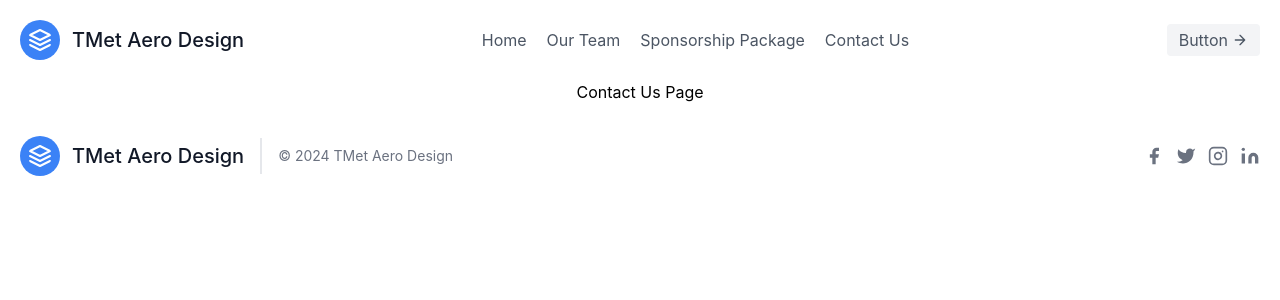
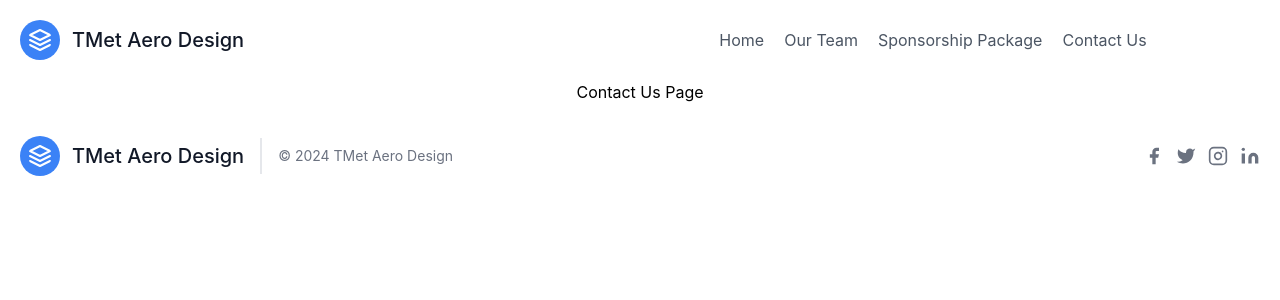
Before and after one commit to Tmet-Aero-Design/TMetAeroWebsite, a React (Create React App) app: page /TMetAeroWebsite/ContactUs in a window 1280 px wide. Shown: the top 300 px of the page. Built offline with nearby package versions, Linux system fonts and the light colour scheme.

Commit message:
Small format changes

```diff
--- a/src/components/Footer.js
+++ b/src/components/Footer.js
@@ -15,23 +15,23 @@ const Footer = () => {
           © 2024 TMet Aero Design
         </p>
         <span className="inline-flex sm:ml-auto sm:mt-0 mt-4 justify-center sm:justify-start">
-          <a className="text-gray-500">
+          <a className="text-gray-500" href='https://www.facebook.com/ryersonaerodesign' target='_blank'>
             <svg fill="currentColor" strokeLinecap="round" strokeLinejoin="round" strokeWidth="2" className="w-5 h-5" viewBox="0 0 24 24">
               <path d="M18 2h-3a5 5 0 00-5 5v3H7v4h3v8h4v-8h3l1-4h-4V7a1 1 0 011-1h3z"></path>
             </svg>
           </a>
-          <a className="ml-3 text-gray-500">
+          <a className="ml-3 text-gray-500" >
             <svg fill="currentColor" strokeLinecap="round" strokeLinejoin="round" strokeWidth="2" className="w-5 h-5" viewBox="0 0 24 24">
               <path d="M23 3a10.9 10.9 0 01-3.14 1.53 4.48 4.48 0 00-7.86 3v1A10.66 10.66 0 013 4s-4 9 5 13a11.64 11.64 0 01-7 2c9 5 20 0 20-11.5a4.5 4.5 0 00-.08-.83A7.72 7.72 0 0023 3z"></path>
             </svg>
           </a>
-          <a className="ml-3 text-gray-500">
+          <a className="ml-3 text-gray-500" href='https://www.instagram.com/tmetaerodesign' target='_blank'>
             <svg fill="none" stroke="currentColor" strokeLinecap="round" strokeLinejoin="round" strokeWidth="2" className="w-5 h-5" viewBox="0 0 24 24">
               <rect width="20" height="20" x="2" y="2" rx="5" ry="5"></rect>
               <path d="M16 11.37A4 4 0 1112.63 8 4 4 0 0116 11.37zm1.5-4.87h.01"></path>
             </svg>
           </a>
-          <a className="ml-3 text-gray-500">
+          <a className="ml-3 text-gray-500" href='https://www.linkedin.com/company/tmet-aero-design/' target='_blank'>
             <svg fill="currentColor" stroke="currentColor" strokeLinecap="round" strokeLinejoin="round" strokeWidth="0" className="w-5 h-5" viewBox="0 0 24 24">
               <path stroke="none" d="M16 8a6 6 0 016 6v7h-4v-7a2 2 0 00-2-2 2 2 0 00-2 2v7h-4v-7a6 6 0 016-6zM2 9h4v12H2z"></path>
               <circle cx="4" cy="4" r="2" stroke="none"></circle>
--- a/src/components/Header.js
+++ b/src/components/Header.js
@@ -21,23 +21,14 @@ const Header = () => {
             </svg>
             <span className="ml-3 text-xl">TMet Aero Design</span>
           </Link>
-        <nav className="md:ml-auto md:mr-auto flex flex-wrap items-center text-base justify-center">
+      <nav className="md:ml-auto flex flex-wrap items-center text-base justify-center">
           <Link className="mr-5 hover:text-gray-900" to="/">Home</Link>
           <Link className="mr-5 hover:text-gray-900" to="/OurTeam">Our Team</Link>
           <Link className="mr-5 hover:text-gray-900" to="/SponsorshipPackage">Sponsorship Package</Link>
           <Link className="mr-5 hover:text-gray-900" to="/ContactUs">Contact Us</Link>
       </nav>
-        <button className="inline-flex items-center bg-gray-100 border-0 py-1 px-3 focus:outline-none hover:bg-gray-200 rounded text-base mt-4 md:mt-0">
-          Button
-          <svg
-            fill="none"
-            stroke="currentColor"
-            strokeLinecap="round"
-            strokeLinejoin="round"
-            strokeWidth="2"
-            className="w-4 h-4 ml-1"
-            viewBox="0 0 24 24"
-          >
+      <button disabled style={{visibility: 'hidden' }}  className="inline-flex items-center bg-gray-100 border-0 py-1 px-3 focus:outline-none hover:bg-gray-200 rounded text-base mt-4 md:mt-0">Button
+        <svg fill="none" stroke="currentColor" strokeLinecap="round" strokeLinejoin="round" strokeWidth="2" className="w-4 h-4 ml-1" viewBox="0 0 24 24">
           <path d="M5 12h14M12 5l7 7-7 7"></path>
         </svg>
       </button>
```
Lines whose indentation alone changed are shown as unchanged.
